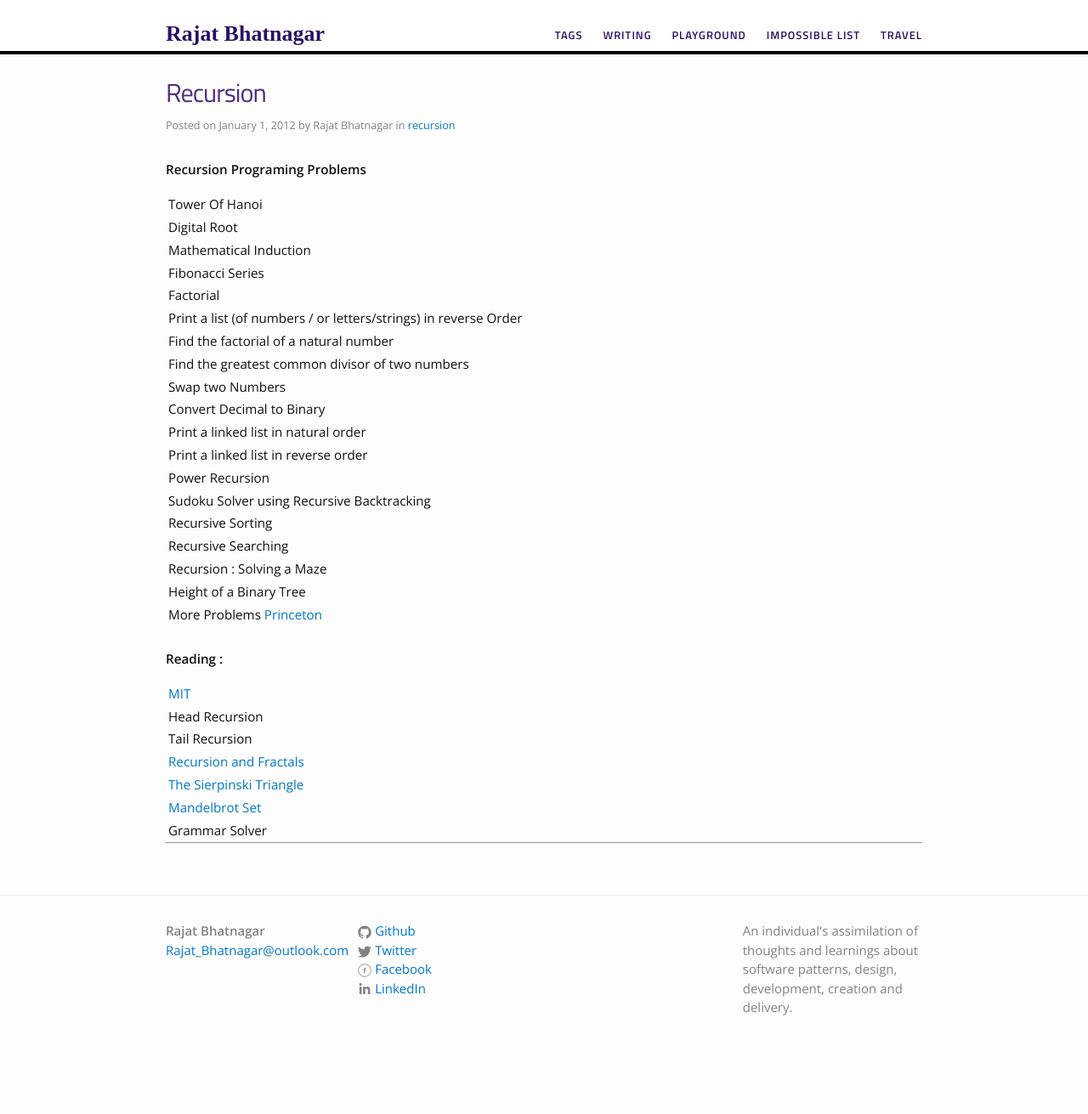
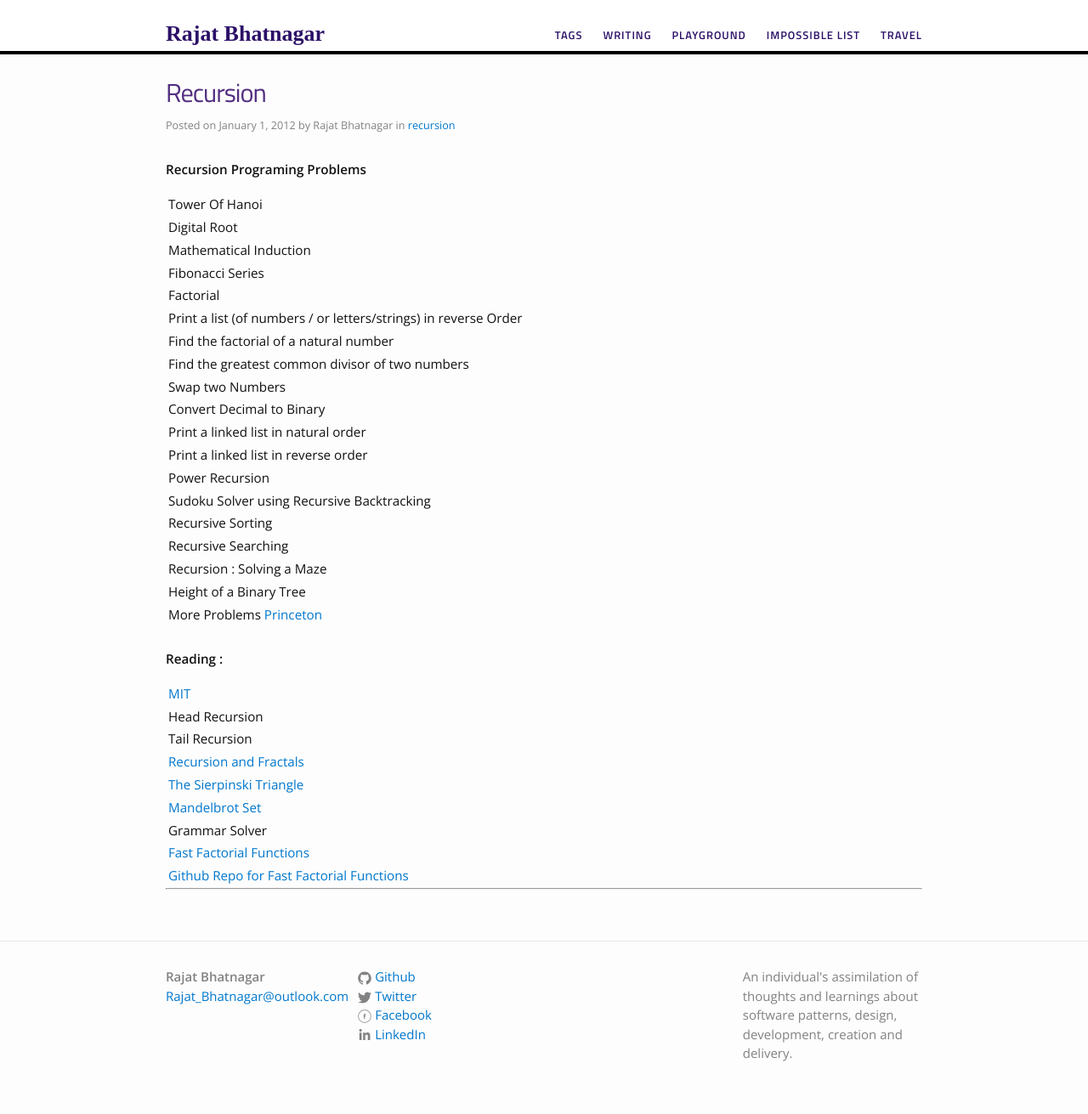
Before and after one commit to rajat-bhatnagar/rajat-bhatnagar.github.io, a Jekyll site: the page built from _posts/2013-01-01-Recursion.md, in a window 1280 px wide. Shown: the whole page at 85% size. Built offline with Jekyll 4.4.1, drawn with Linux system fonts in a browser that asks for light colours; comment, search, counter and statistics services are not loaded; before the commit the page ends 1257 px from its top, so only the background shows below that.

Commit message:
5thApril2020: Recursion Notes - More details on fast performing factorial functions

```diff
--- a/_posts/2013-01-01-Recursion.md
+++ b/_posts/2013-01-01-Recursion.md
@@ -40,5 +40,7 @@ comments: true
 | [The Sierpinski Triangle](http://www.bowdoin.edu/~ltoma/teaching/cs107/spring06/sierpinski.html)                     |
 | [Mandelbrot Set](https://web.stanford.edu/class/archive/cs/cs106b/cs106b.1178//yeah/fractals/yeah_fractals.pdf)      |
 | Grammar Solver                                                                                                       |
+| [Fast Factorial Functions](http://www.luschny.de/math/factorial/FastFactorialFunctions.htm)                          |
+| [Github Repo for Fast Factorial Functions](https://github.com/PeterLuschny/Fast-Factorial-Functions)
 
 ----------
```
